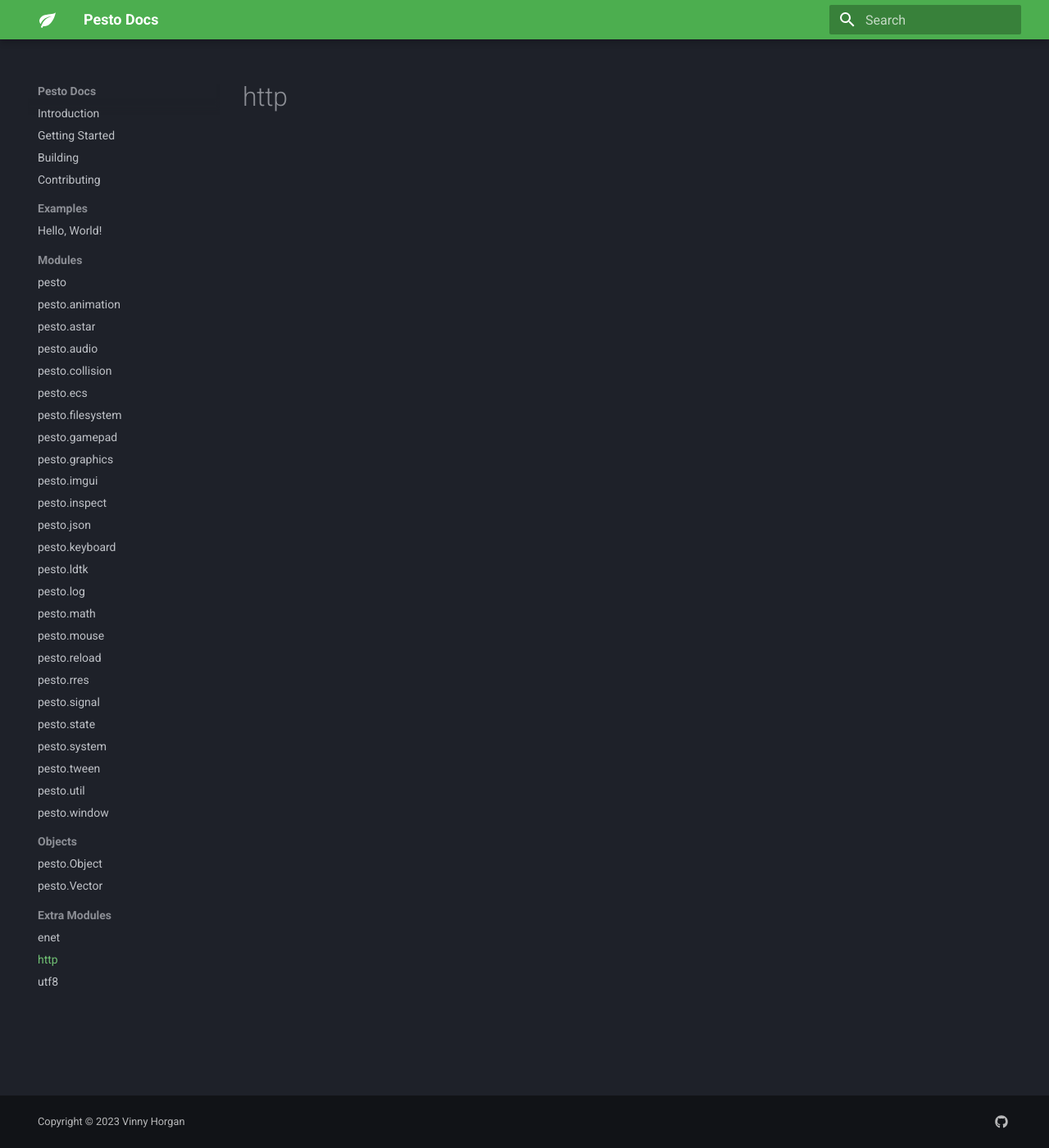
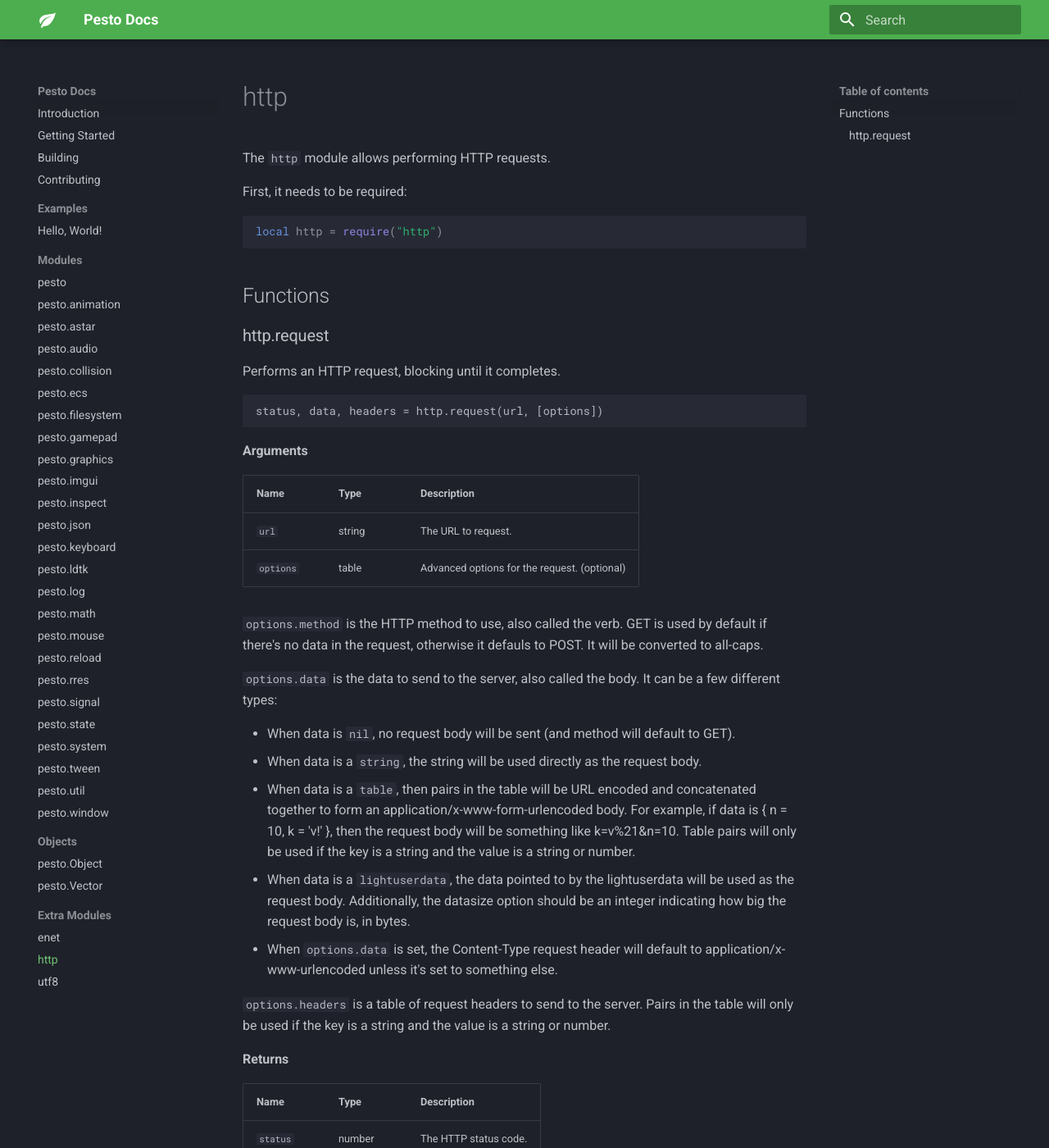
Before and after one commit to vinnyhorgan/pesto, an MkDocs documentation site: the page built from docs/extra_modules/http.md, in a window 1280 px wide and 1400 px high. Shown: the whole window at 82% size. Built offline with MkDocs 1.6.1 and Material for MkDocs 9.7.7, drawn with Linux system fonts in a browser that asks for light colours; some of the changed text lies outside the part shown.

Commit message:
Added extra module docs

````diff
--- a/docs/extra_modules/http.md
+++ b/docs/extra_modules/http.md
@@ -1 +1,54 @@
 # http
+
+The `http` module allows performing HTTP requests.
+
+First, it needs to be required:
+
+``` lua
+local http = require("http")
+```
+
+## Functions
+
+### http.request
+
+Performs an HTTP request, blocking until it completes.
+
+```
+status, data, headers = http.request(url, [options])
+```
+
+**Arguments**
+
+| Name      | Type   | Description                                  |
+| --------- | ------ | -------------------------------------------- |
+| `url`     | string | The URL to request.                          |
+| `options` | table  | Advanced options for the request. (optional) |
+
+`options.method` is the HTTP method to use, also called the verb.
+GET is used by default if there's no data in the request, otherwise it defauls to POST. It will be converted to all-caps.
+
+`options.data` is the data to send to the server, also called the body.
+It can be a few different types:
+
+- When data is `nil`, no request body will be sent (and method will default to GET).
+- When data is a `string`, the string will be used directly as the request body.
+- When data is a `table`, then pairs in the table will be URL encoded and concatenated together to form an application/x-www-form-urlencoded body.
+For example, if data is { n = 10, k = 'v!' }, then the request body will be something like k=v%21&n=10.
+Table pairs will only be used if the key is a string and the value is a string or number.
+- When data is a `lightuserdata`, the data pointed to by the lightuserdata will be used as the request body.
+Additionally, the datasize option should be an integer indicating how big the request body is, in bytes.
+- When `options.data` is set, the Content-Type request header will default to application/x-www-urlencoded unless it's set to something else.
+
+`options.headers` is a table of request headers to send to the server.
+Pairs in the table will only be used if the key is a string and the value is a string or number.
+
+**Returns**
+
+| Name      | Type   | Description           |
+| --------- | ------ | --------------------- |
+| `status`  | number | The HTTP status code. |
+| `data`    | string | The response body.    |
+| `headers` | table  | The response headers. |
+
+If an error occurs, the function returns `nil, errormessage`.
````
Also changed, not shown: docs/extra_modules/enet.md (+5 -0 lines), docs/extra_modules/utf8.md (+4 -0 lines).
